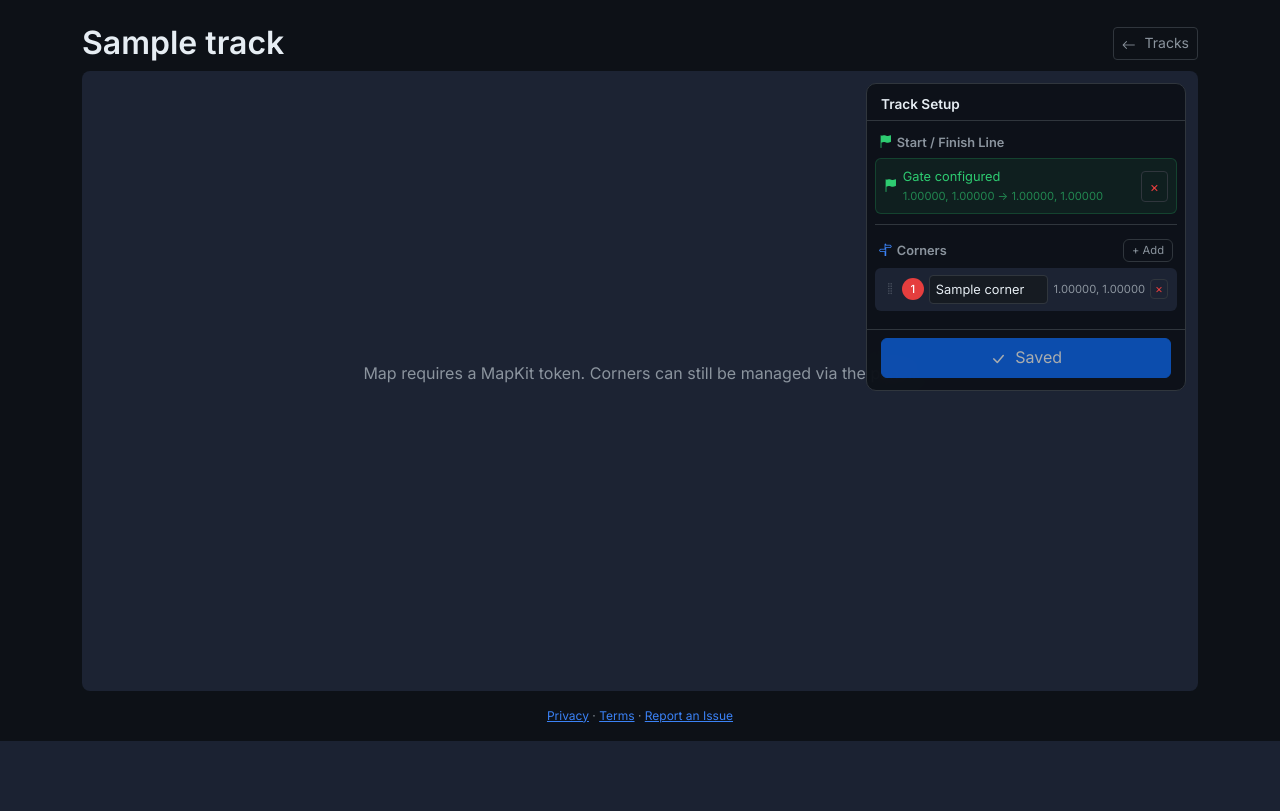
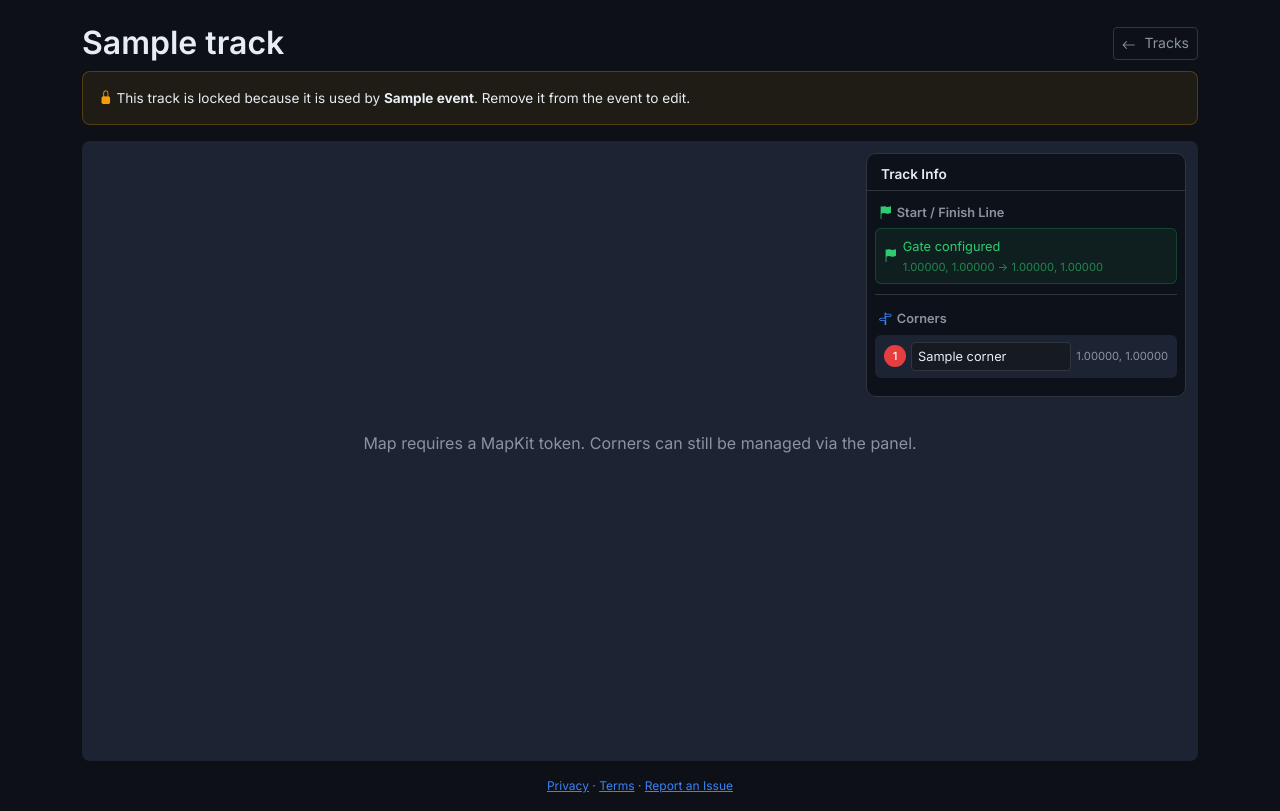
Before and after one commit to apahim/boxbox, a Flask app: page /tracks/1/edit in a window 1280 px wide. Shown: the part 62-873 px from the top of the page. Before the commit the page ends 803 px from the top, so only its background shows below. Run offline with Flask 3, Linux system fonts and the light colour scheme; a user stored in the database is signed in; tables that the repository leaves empty hold one stand-in row (values such as "Sample post"); parts of the project's set-up code (start-up, migrations or seed data) failed here and were passed over; some libraries are stand-ins or nearby versions.

Commit message:
Lock track editing when it is used by an event
Once a track is added to an event, nobody can edit it — not even the
owner. This ensures all participants compare data against the same
corners and S/F gate. The owner must remove the track from the event
to unlock editing.

Co-Authored-By: Claude Opus 4.6 <noreply@anthropic.com>

```diff
--- a/app/templates/tracks/edit.html
+++ b/app/templates/tracks/edit.html
@@ -88,7 +88,13 @@
 {% if readonly %}
 <div class="alert mb-3" style="background:rgba(245,158,11,0.08); border:1px solid rgba(245,158,11,0.25); border-radius:8px; color:var(--bb-text); font-size:0.85rem;">
     <i class="bi bi-lock-fill" style="color:var(--bb-amber);"></i>
+    {% if locked_by_event and is_owner %}
+    This track is locked because it is used by <strong>{{ event_names|join(', ') }}</strong>. Remove it from the event to edit.
+    {% elif locked_by_event %}
+    This track is managed by <strong>{{ creator_name or 'another user' }}</strong> and locked by event <strong>{{ event_names|join(', ') }}</strong>.
+    {% else %}
     This track is managed by <strong>{{ creator_name or 'another user' }}</strong>. You can view its setup but cannot edit it.
+    {% endif %}
 </div>
 {% endif %}
 
--- a/app/tracks/routes.py
+++ b/app/tracks/routes.py
@@ -102,7 +102,12 @@ def edit(track_id):
         abort(404)
 
     is_fetch = request.headers.get('X-Requested-With') == 'fetch'
-    readonly = (track.created_by != current_user.id)
+    is_owner = (track.created_by == current_user.id)
+
+    # Lock track if it's used by any event
+    linked_events = Event.query.filter_by(track_id=track.id).all()
+    locked_by_event = len(linked_events) > 0
+    readonly = not is_owner or locked_by_event
 
     if request.method == 'POST':
         if readonly:
@@ -206,10 +211,12 @@ def edit(track_id):
     ).order_by(Session.date.desc()).all()
 
     creator_name = None
-    if readonly and track.created_by:
+    if readonly and track.created_by and not is_owner:
         creator = db.session.get(User, track.created_by)
         if creator:
             creator_name = creator.display_name
+
+    event_names = [e.name for e in linked_events] if locked_by_event else []
 
     return render_template('tracks/edit.html',
                            track=track,
@@ -220,6 +227,9 @@ def edit(track_id):
                            mapkit_token=mapkit_token,
                            matching_sessions=matching_sessions,
                            readonly=readonly,
+                           is_owner=is_owner,
+                           locked_by_event=locked_by_event,
+                           event_names=event_names,
                            creator_name=creator_name)
 
 
```
